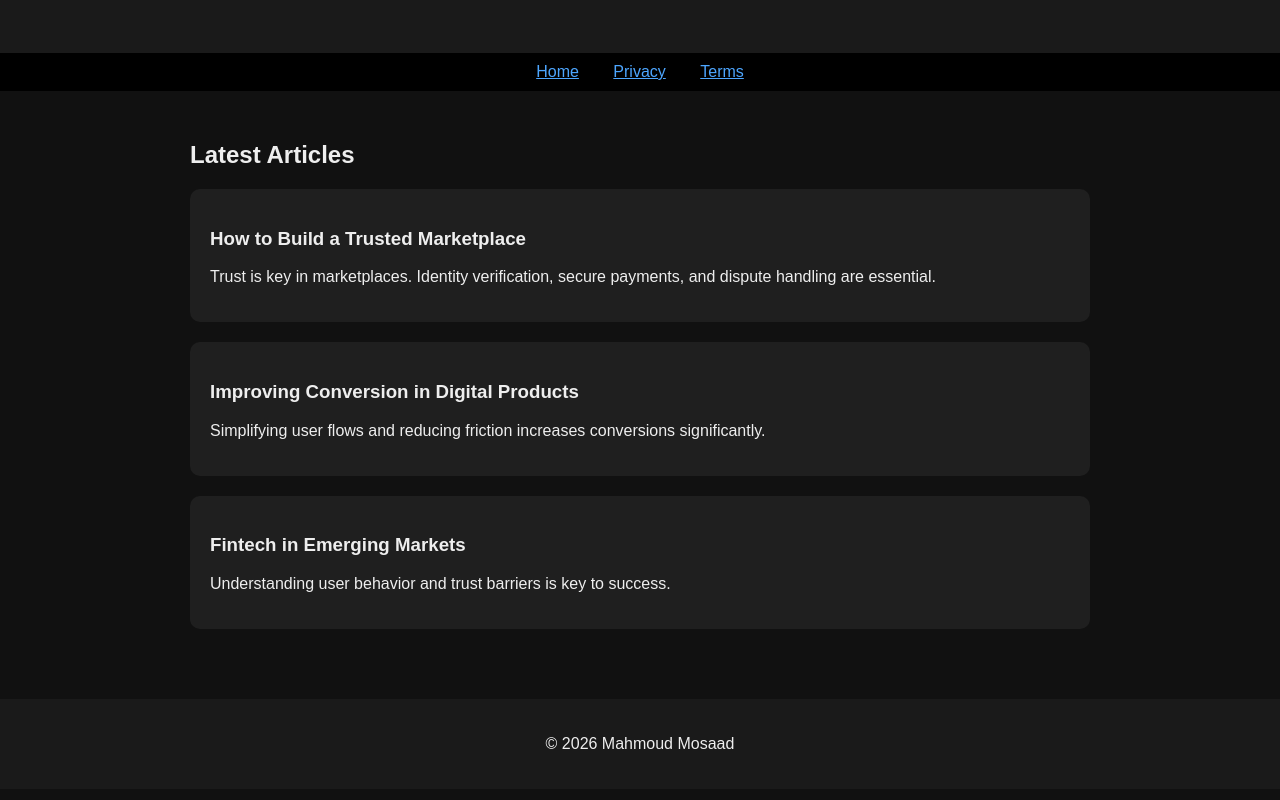
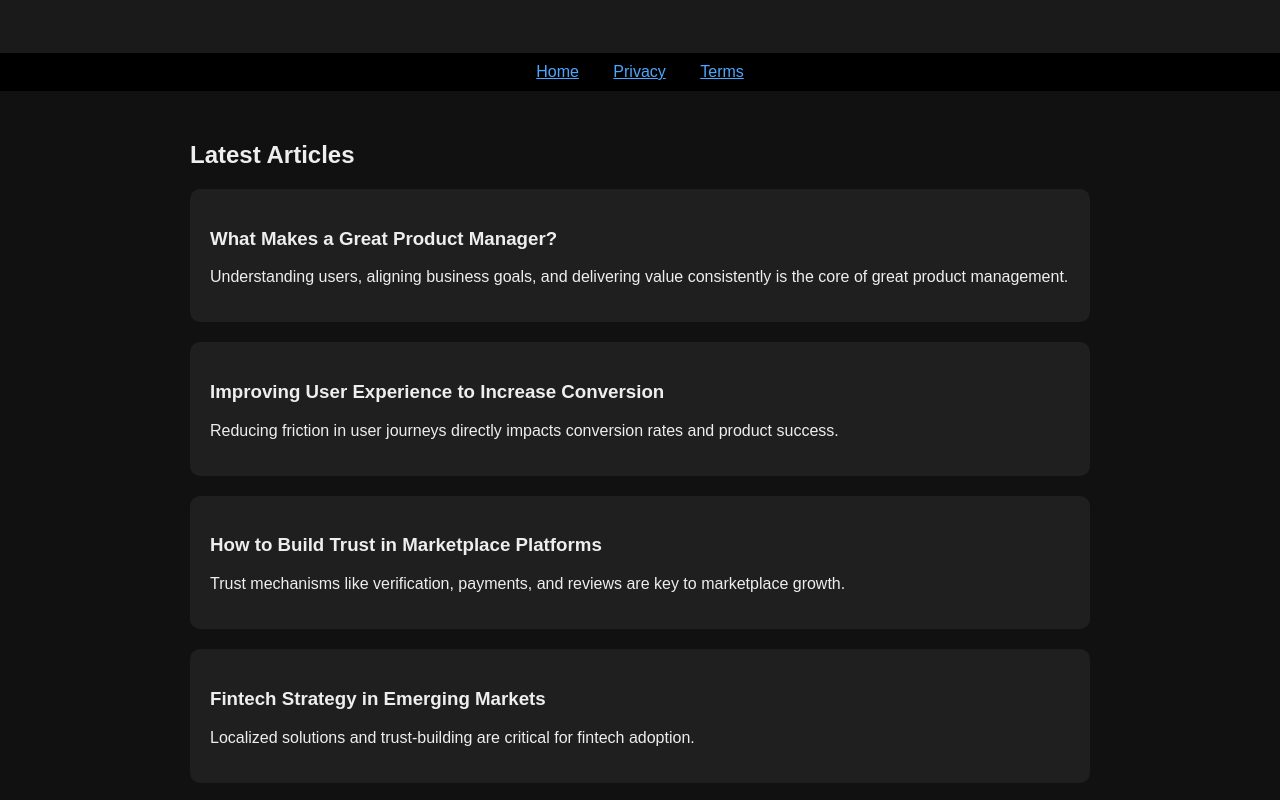
Before and after one commit to mahmoudproduct/mahmoudproduct.github.io, a plain HTML site: page index.html in a window 1280 px wide. Shown: the part 141-941 px from the top of the page. Drawn offline with Linux system fonts and the light colour scheme.

Commit message:
Upgrade home

```diff
--- a/index.html
+++ b/index.html
@@ -36,6 +36,26 @@
 <section>
   <h2>Latest Articles</h2>
 
+<div class="card">
+    <h3>What Makes a Great Product Manager?</h3>
+    <p>Understanding users, aligning business goals, and delivering value consistently is the core of great product management.</p>
+  </div>
+
+  <div class="card">
+    <h3>Improving User Experience to Increase Conversion</h3>
+    <p>Reducing friction in user journeys directly impacts conversion rates and product success.</p>
+  </div>
+
+  <div class="card">
+    <h3>How to Build Trust in Marketplace Platforms</h3>
+    <p>Trust mechanisms like verification, payments, and reviews are key to marketplace growth.</p>
+  </div>
+
+  <div class="card">
+    <h3>Fintech Strategy in Emerging Markets</h3>
+    <p>Localized solutions and trust-building are critical for fintech adoption.</p>
+  </div>
+
   <div class="card">
     <h3>How to Build a Trusted Marketplace</h3>
     <p>Trust is key in marketplaces. Identity verification, secure payments, and dispute handling are essential.</p>
```
